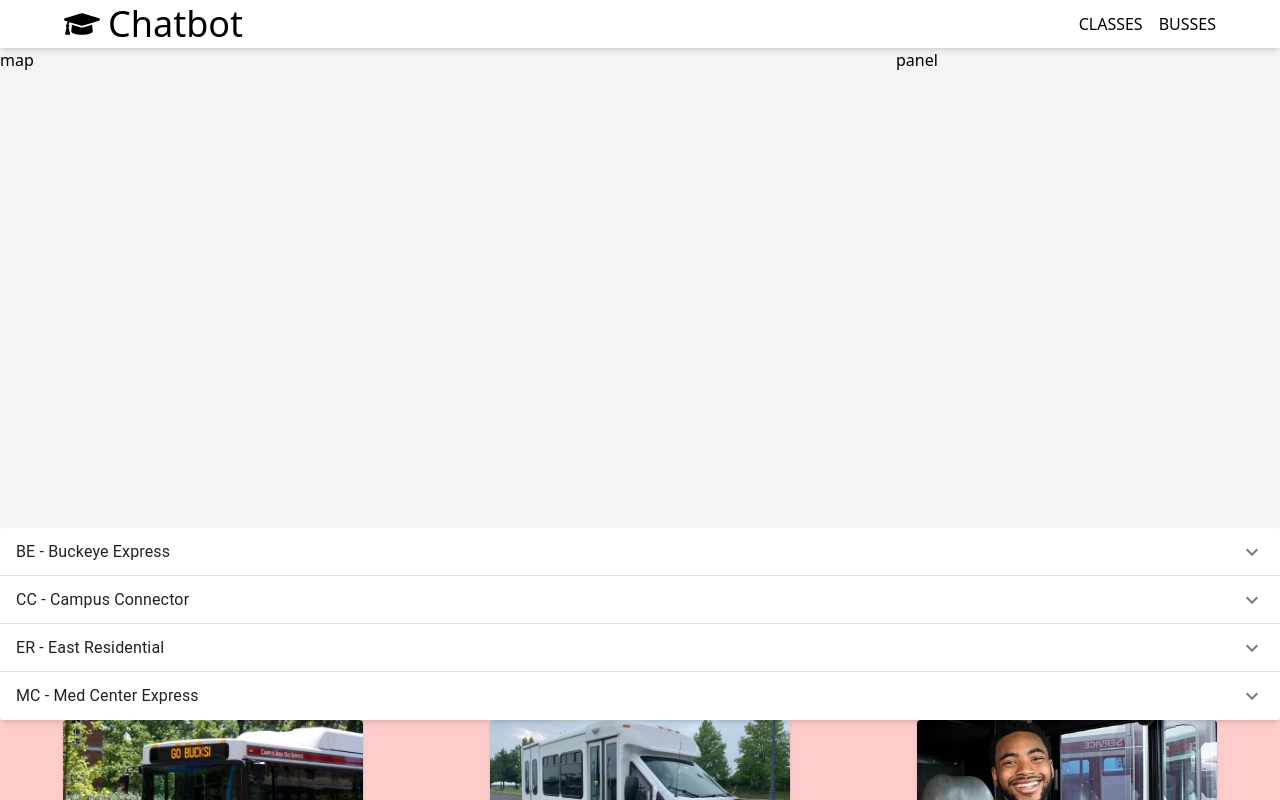
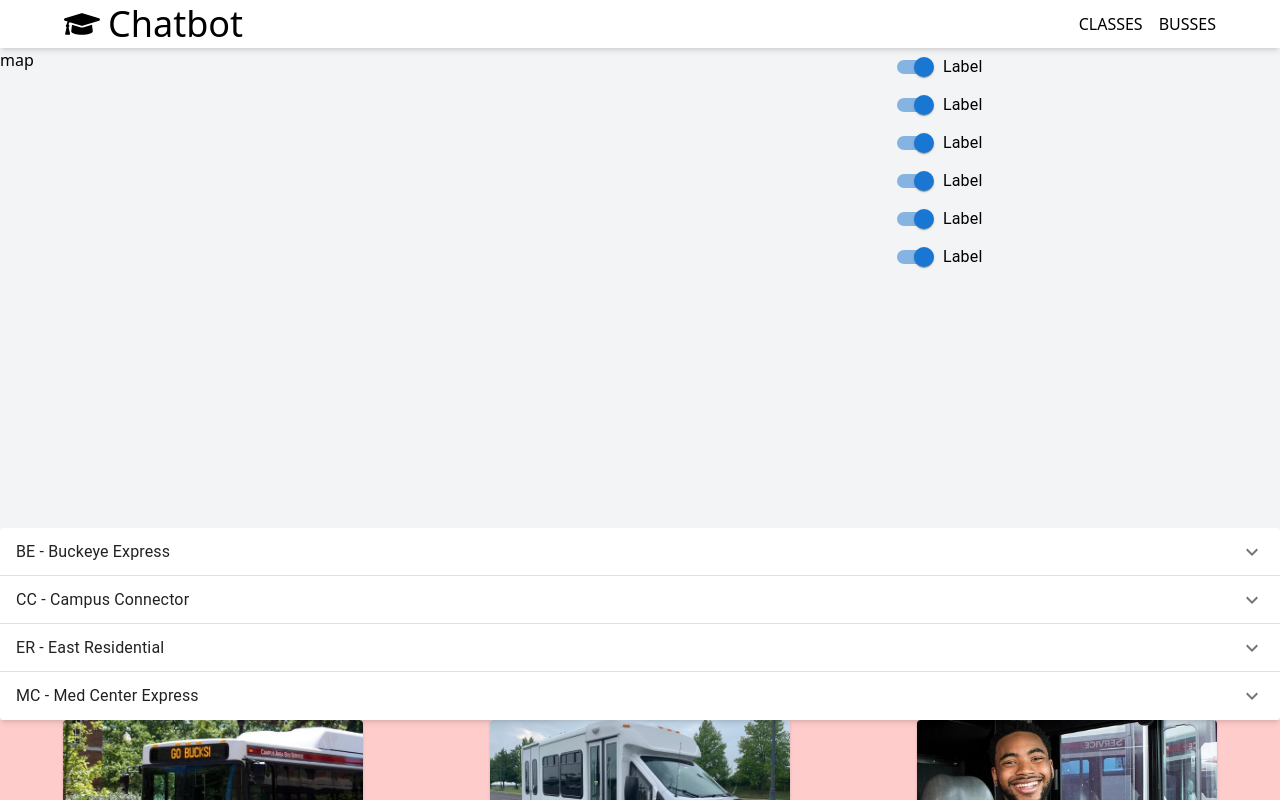
Before and after one commit to dailin7/chatbot, a React (Create React App) app in the folder client/: page /bus in a window 1280 px wide. Shown: the top 800 px of the page. Built offline with nearby package versions, Linux system fonts and the light colour scheme.

Commit message:
bus ui changes

```diff
--- a/client/src/pages/Busses.tsx
+++ b/client/src/pages/Busses.tsx
@@ -20,7 +20,7 @@ import bus_map from "../images/cabs-system-map.jpg";
 import reg_bus from "../images/cabs-banner.jpeg";
 import demand_bus from "../images/on-demand-bus.jpeg";
 import recuriment from "../images/recuriment.jpeg";
-import { Button } from "@mui/material";
+import { Button, Switch, FormGroup, FormControlLabel } from "@mui/material";
 import { BsCloudDownloadFill } from "react-icons/bs";
 import { positions } from '@mui/system';
 import { createTheme } from '@mui/material/styles';
@@ -85,8 +85,17 @@ const Busses = () => {
     <div className = "h-full">
 
       <div className="static inline-flex">
-        <div className="relative left-0 top-0 h-[60vh] w-[70vw]">map</div>
-        <div className="relative right-0 top-0 h-[60vh] w-16[30vw]">panel</div>
+        <div className="relative h-[60vh] w-[70vw]">map</div>
+        <div className="relative h-[60vh] w-16[30vw]">
+          <FormGroup className="relative">
+            <FormControlLabel control={<Switch defaultChecked />} label="Label" />
+            <FormControlLabel control={<Switch defaultChecked />} label="Label" />
+            <FormControlLabel control={<Switch defaultChecked />} label="Label" />
+            <FormControlLabel control={<Switch defaultChecked />} label="Label" />
+            <FormControlLabel control={<Switch defaultChecked />} label="Label" />
+            <FormControlLabel control={<Switch defaultChecked />} label="Label" />
+          </FormGroup>
+        </div>
       </div>
       {/* <iframe
         src="https://www.google.com/maps/embed?pb=!1m18!1m12!1m3!1d5335.596115402888!2d-83.0146018331603!3d39.99826267077555!2m3!1f0!2f0!3f0!3m2!1i1024!2i768!4f13.1!3m3!1m2!1s0x88388eb8c5837241%3A0x29e24cc55fefd423!2sOhio%20Union!5e0!3m2!1sen!2sus!4v1665525146289!5m2!1sen!2sus"
```
